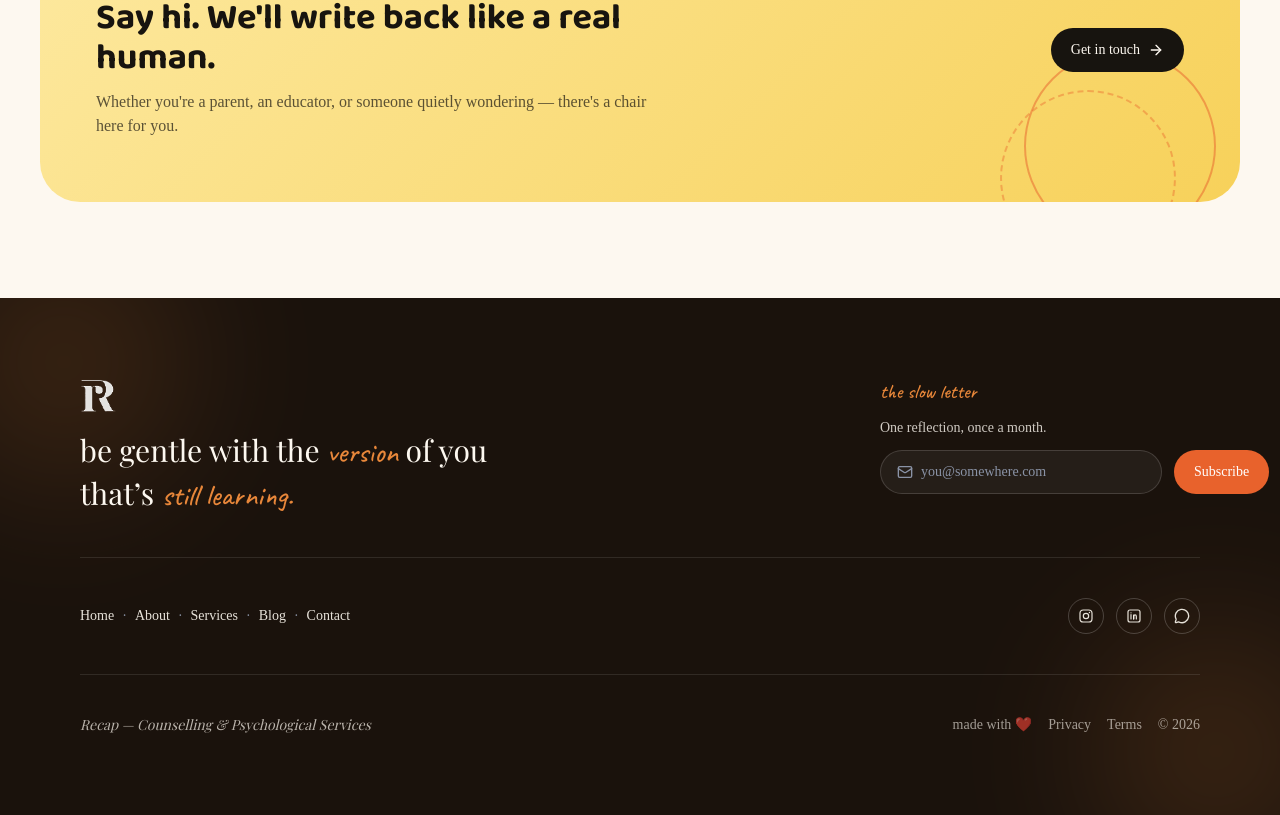
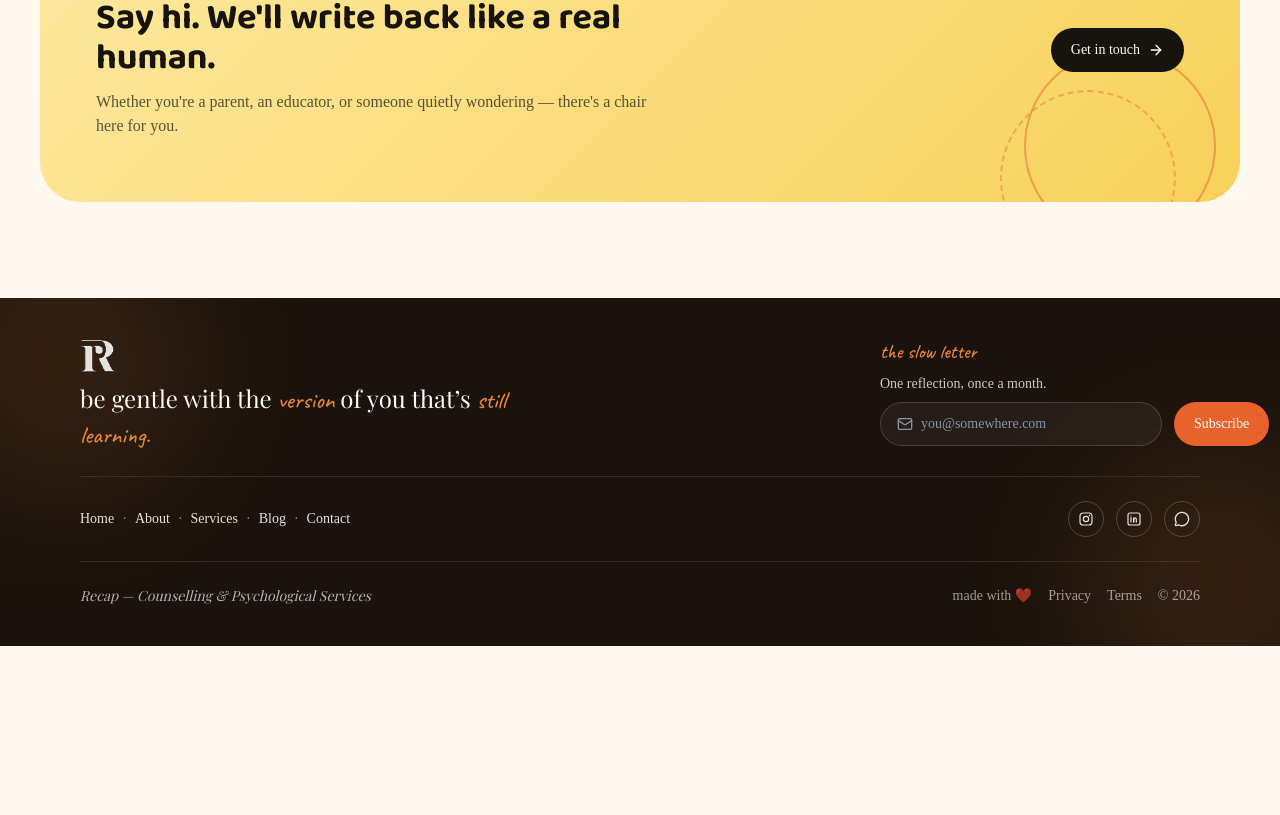
Before and after one commit to RecapCenter/recap-website, a Next.js app: page /about in a window 1280 px wide. Shown: the part 3309-4124 px from the top of the page. After the commit the page ends 3955 px from the top, so only its background shows below. Built offline with nearby package versions, Linux system fonts and the light colour scheme; no server answers.

Commit message:
footer update

```diff
--- a/components/layout/footer.tsx
+++ b/components/layout/footer.tsx
@@ -38,13 +38,13 @@ export default function Footer() {
         aria-hidden
       />
 
-      <div className="relative mx-auto max-w-[1200px] px-6 py-16 md:px-10 md:py-20">
-        <div className="flex flex-col gap-10 md:flex-row md:justify-between">
-          <div className="flex flex-col gap-4 md:max-w-md">
+      <div className="relative mx-auto max-w-[1200px] px-6 py-8 md:px-10 md:py-10">
+        <div className="flex flex-col gap-6 md:flex-row md:justify-between">
+          <div className="flex flex-col gap-2 md:max-w-md">
             <Link href="/">
               <Logo variant="cream" />
             </Link>
-            <p className="font-serif text-2xl leading-snug md:text-3xl">
+            <p className="font-serif text-xl leading-snug md:text-2xl">
               be gentle with the{" "}
               <em className="font-script text-footer-accent not-italic">
                 version
@@ -59,7 +59,7 @@ export default function Footer() {
             </p> */}
           </div>
 
-          <div className="flex flex-col gap-3 md:max-w-xs">
+          <div className="flex flex-col gap-2 md:max-w-xs">
             <span className="font-script text-footer-accent text-xl">
               the slow letter
             </span>
@@ -70,9 +70,9 @@ export default function Footer() {
           </div>
         </div>
 
-        <div className="my-10 h-px bg-white/10" />
+        <div className="my-6 h-px bg-white/10" />
 
-        <div className="flex flex-col gap-6 md:flex-row md:items-center md:justify-between">
+        <div className="flex flex-col gap-4 md:flex-row md:items-center md:justify-between">
           <nav className="flex flex-wrap items-center gap-x-2 gap-y-1 text-sm">
             {NAV_LINKS.map((link, i) => (
               <span key={link.href} className="flex items-center gap-2">
@@ -103,7 +103,7 @@ export default function Footer() {
           </div>
         </div>
 
-        <div className="my-10 h-px bg-white/10" />
+        <div className="my-6 h-px bg-white/10" />
 
         <div className="flex flex-col gap-2 text-sm md:flex-row md:items-center md:justify-between">
           <p className="text-cream/70 font-serif italic">
```
